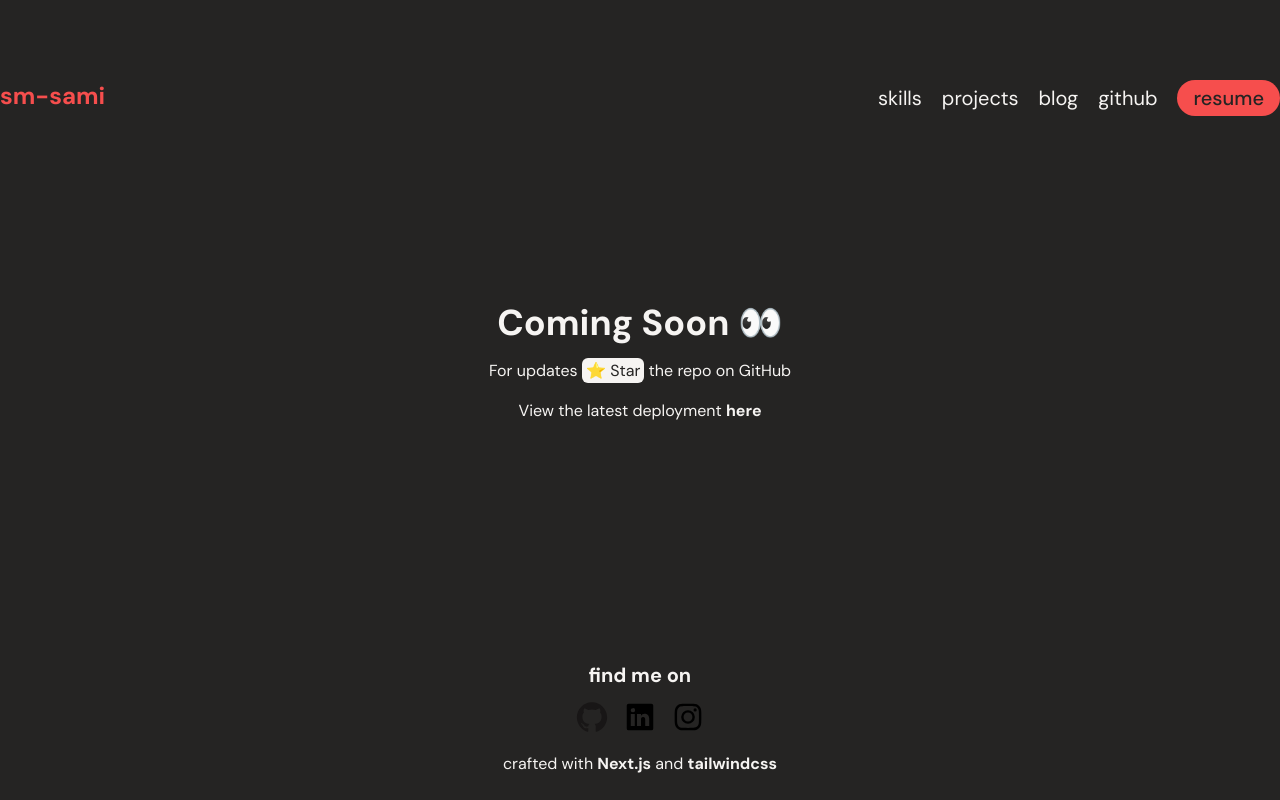
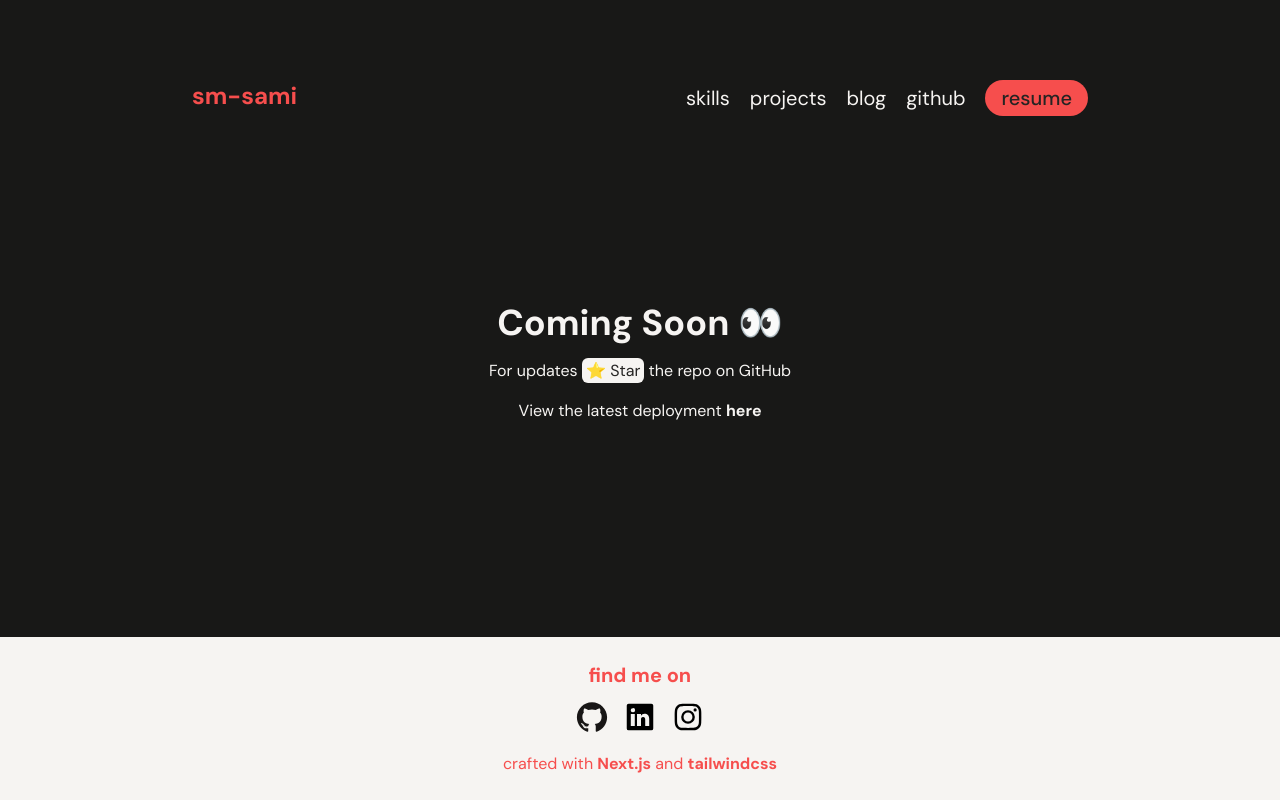
Before and after one commit to mhmdsami/mhmdsami, a Next.js app: page /blog in a window 1280 px wide. Built offline with nearby package versions, Linux system fonts and the light colour scheme.

Commit message:
apply theme

```diff
--- a/components/Footer.tsx
+++ b/components/Footer.tsx
@@ -8,13 +8,13 @@ const Footer = () => {
     ];
 
     return (
-        <footer className="flex flex-col items-center gap-y-3 py-6 bg-gray-200">
+        <footer className="flex flex-col items-center gap-y-3 py-6 bg-white text-red">
             <div className="text-xl font-bold">
                 find me on
             </div>
             <ul className="flex gap-4">
                 {footerElements.map(({ site, href }, index) => (
-                    <li key={index} className="transition-all duration-300 hover:-translate-y-1"><a href={href}><Image src={`/socials/${site}.svg`}  alt={site} width={32} height={32}/></a></li>
+                    <li key={index} className="transition-all duration-300 hover:-translate-y-1"><a href={href}><Image src={`/socials/${site}.svg`} alt={site} width={32} height={32}/></a></li>
                 ))}
             </ul>
             <div>crafted with <a href="https://nextjs.org/" className="font-bold hover:underline">Next.js</a> and <a href="https://tailwindcss.com/" className="font-bold hover:underline">tailwindcss</a></div>
--- a/components/Hero.tsx
+++ b/components/Hero.tsx
@@ -6,7 +6,7 @@ interface HeroProps {
 
 const Hero = ( {name, greetings, tags} : HeroProps) => {
     return (
-    <div className="flex flex-col min-h-[85vh] content-padding">
+    <div className="flex flex-col min-h-[85vh] bg-gradient-to-t from-black to-black-dark content-padding">
         <main className="flex flex-col md:flex-row justify-between my-28">
             <div className="text-3xl md:text-4xl xl:text-5xl font-medium select-none">
                 Hey there<span className="inline-block origin-bottom-right animate-wave">👋</span>, I&apos;m<br />
--- a/components/Navbar.tsx
+++ b/components/Navbar.tsx
@@ -26,7 +26,7 @@ const Navbar = () => {
     }
 
     return (
-        <nav className="flex justify-between my-[10vh]">
+        <nav className="flex justify-between my-[10vh] content-padding">
             <div className="text-2xl font-bold cursor-pointer text-red">
                 <Link href="/">sm-sami</Link>
             </div>
--- a/pages/skill/[skill].tsx
+++ b/pages/skill/[skill].tsx
@@ -10,7 +10,7 @@ interface SkillPageProps {
 const skill = ( { projects } : SkillPageProps) => {
     return (
         <Layout>
-            <div className="grid md:grid-cols-2 gap-x-7">
+            <div className="grid md:grid-cols-2 gap-x-7 content-padding">
                 {projects.map(( {name, image, repo, deps, tags, desc}: ProjectProps, index: number) => (
                     <Project key={index} name={name} image={image} repo={repo} deps={deps}>
                         {desc}
--- a/styles/globals.css
+++ b/styles/globals.css
@@ -42,7 +42,7 @@ body {
   padding: 0;
   margin: 0;
   @apply font-body;
-  @apply bg-black;
+  @apply bg-black-dark;
   @apply text-white;
 }
 
```
Also changed, not shown: public/projects/scoreboard.png.
